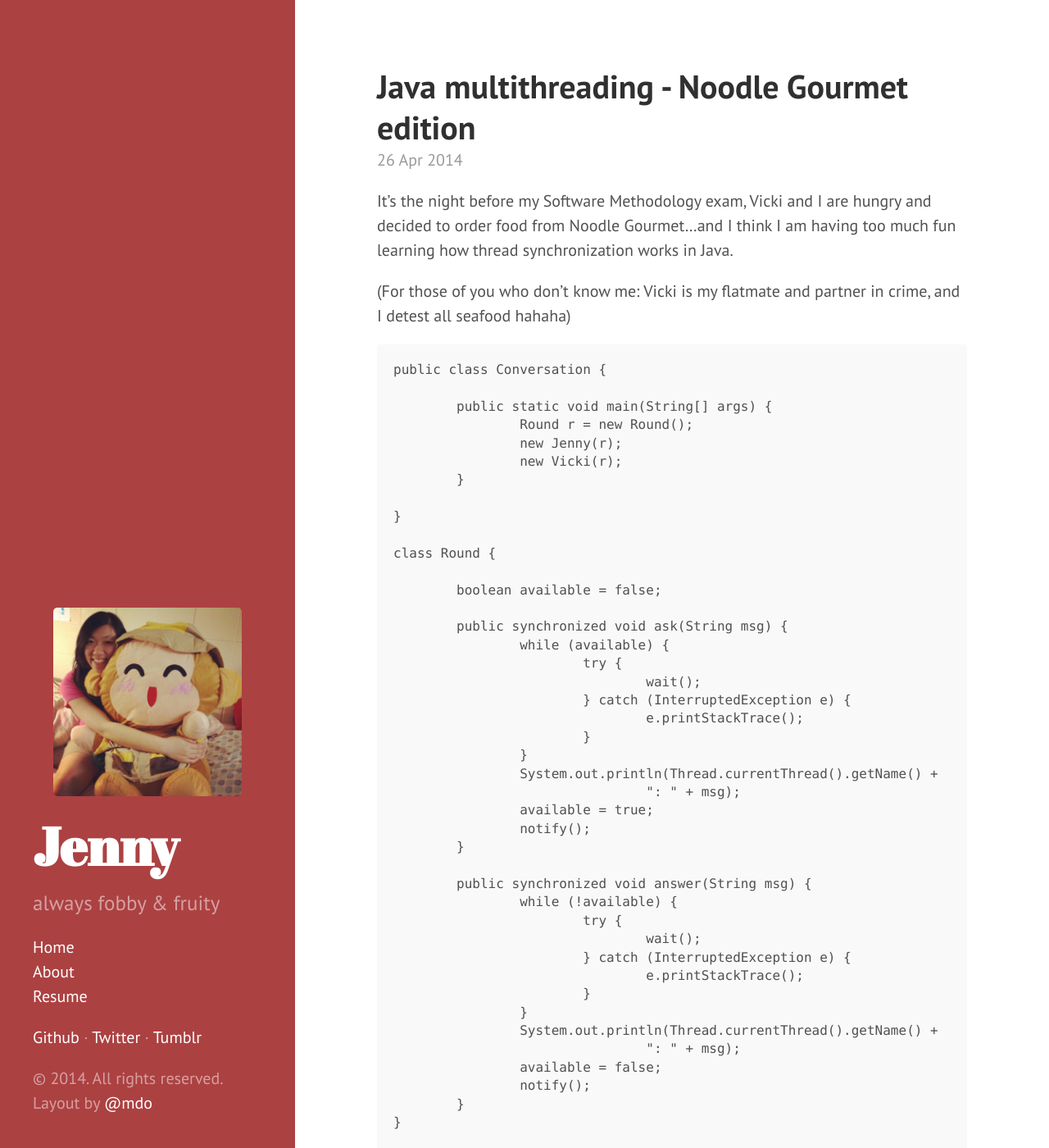
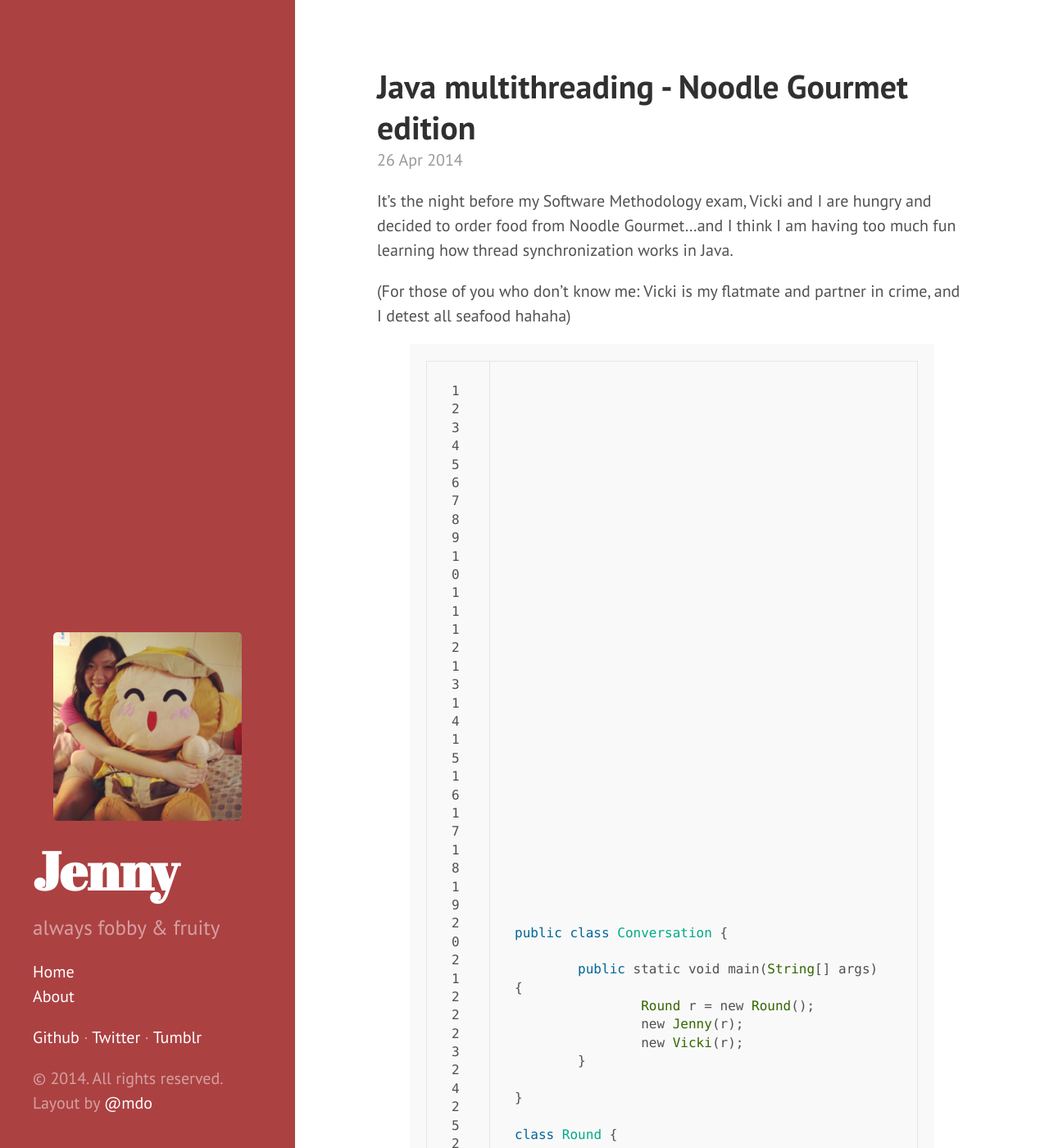
Before and after one commit to jennpeare/jennpeare.github.io, a Jekyll site: the page built from _posts/2014-04-26-java-multithreading-noodle-gourmet-edition.md, in a window 1280 px wide and 1400 px high. Shown: the whole window at 82% size. Built offline with Jekyll 4.4.1, drawn with Linux system fonts in a browser that asks for light colours; Markdown is read by kramdown in place of the engine named in the settings; some of the changed text lies outside the part shown.

Commit message:
added syntax highlighting to multithreading post

````diff
--- a/_includes/sidebar.html
+++ b/_includes/sidebar.html
@@ -29,9 +29,9 @@
         {% endif %}
       {% endfor %}
 
-      <li class="sidebar-nav-item">
+      <!-- <li class="sidebar-nav-item">
         <a href="/resume.pdf" target="_blank">Resume</a>
-      </li>
+        </li> -->
 
     </ul>
     <ul class="sidebar-nav">
--- a/_posts/2014-04-26-java-multithreading-noodle-gourmet-edition.md
+++ b/_posts/2014-04-26-java-multithreading-noodle-gourmet-edition.md
@@ -7,7 +7,7 @@ It's the night before my Software Methodology exam, Vicki and I are hungry and d
 
 (For those of you who don't know me: Vicki is my flatmate and partner in crime, and I detest all seafood hahaha)
 
-```
+{% highlight ruby linenos %}
 public class Conversation {
 
 	public static void main(String[] args) {
@@ -90,7 +90,7 @@ class Vicki implements Runnable {
 	}
 
 }
-```
+{% endhighlight %}
 
 When you compile and run the above code, you'll get this little conversation:
 
--- a/index.html
+++ b/index.html
@@ -7,9 +7,7 @@ title: Home
   {% for post in paginator.posts %}
   <div class="post">
     <h1 class="post-title">
-      <a href="{{ post.url }}">
-        {{ post.title }}
-      </a>
+      <a href="{{ post.url }}">{{ post.title }}</a>
     </h1>
 
     <span class="post-date">{{ post.date | date_to_string }}</span>
````
